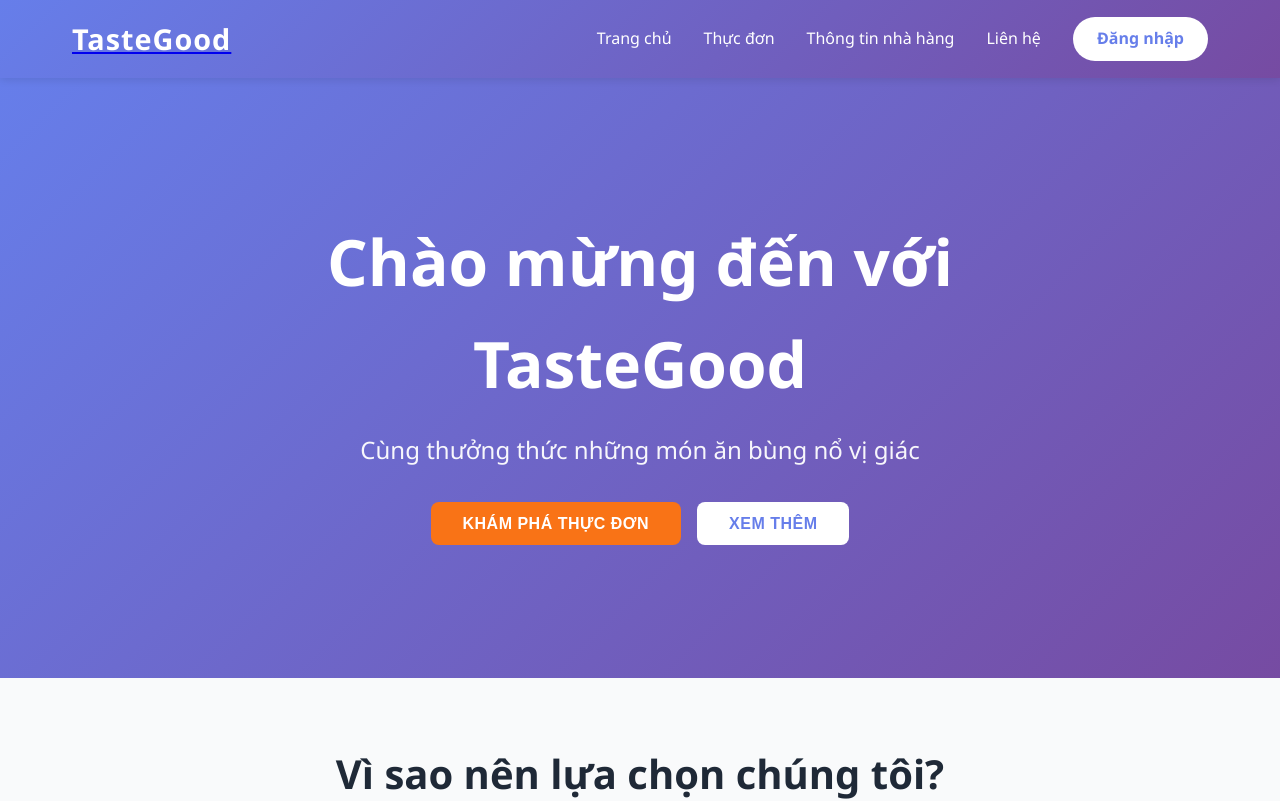
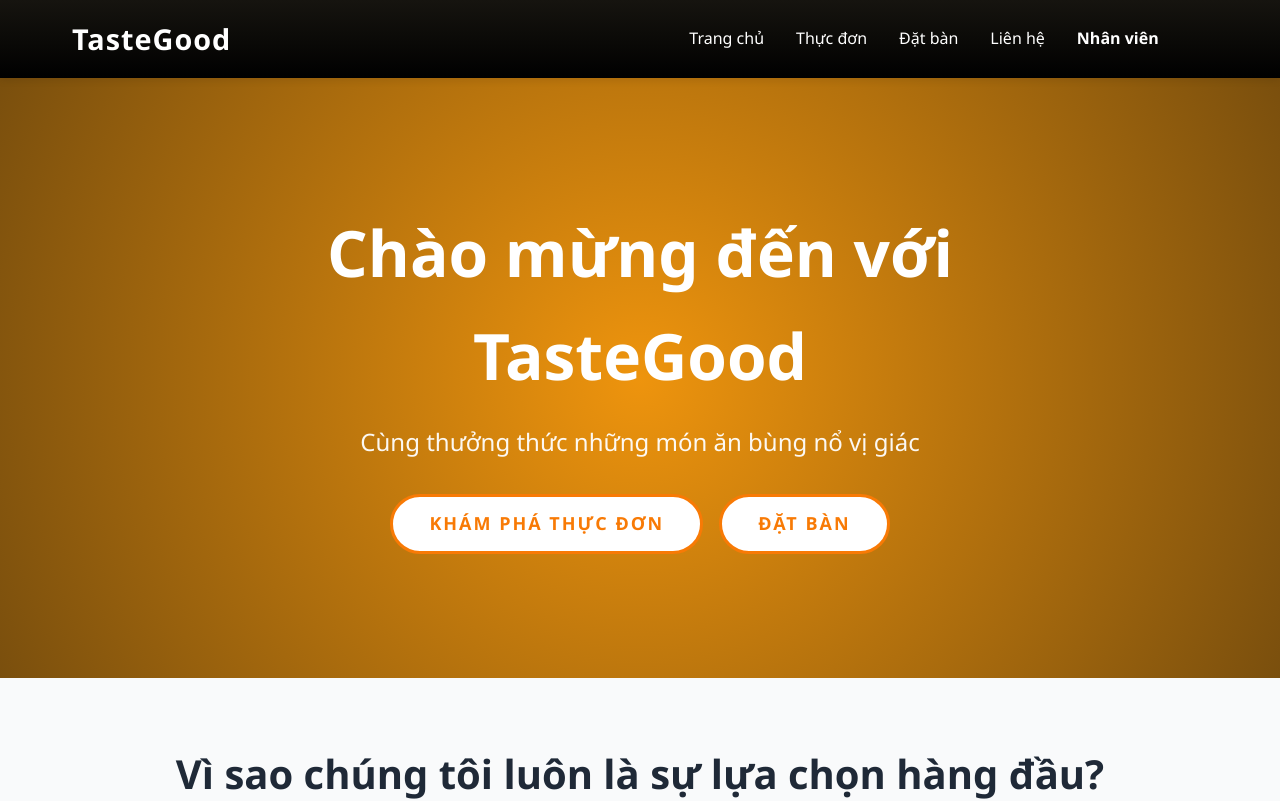
Before and after one commit to DeNhatPhongTran/RestaurantWeb, a React (Vite) app in the folder _frontend/: page / in a window 1280 px wide. Shown: the top 801 px of the page. Built offline with nearby package versions, Linux system fonts and the light colour scheme.

Commit message:
HomePage

```diff
--- a/_frontend/src/App.jsx
+++ b/_frontend/src/App.jsx
@@ -4,8 +4,8 @@ import { ApiProvider, useApi } from './context/ApiContext';
 import Layout from './components/Layouts/Layout';
 import Home from './pages/Home/Home';
 import Menu from './pages/Menu';
+import Login from './pages/Login';
 import './styles/index.css';
-import {LoginForm} from './components/login-form';
 
 // Protected route wrapper
 function ProtectedRoute({ children }) {
@@ -21,7 +21,7 @@ function AppContent() {
           <Route path="/" element={<Home />} />
           <Route path="/menu" element={<Menu />} />
           <Route path="*" element={<Navigate to="/" replace />} />
-          <Route path="/login" element={<LoginForm />}/>
+          <Route path="/login" element={<Login />}/>
         </Routes>
       </Layout>
     </Router>
--- a/_frontend/src/components/Layouts/Footer.jsx
+++ b/_frontend/src/components/Layouts/Footer.jsx
@@ -1,6 +1,9 @@
 import React from 'react';
+import { Link, useNavigate } from 'react-router-dom';
 
 export default function Footer() {
+  const closeMenu = () => setMobileMenuOpen(false);
+
   return (
     <footer className="footer">
       <div className="footer__container">
@@ -12,9 +15,9 @@ export default function Footer() {
         <div className="footer__section">
           <h4>Liên kết nhanh</h4>
           <ul>
-            <li><a href="#home">Trang chủ</a></li>
-            <li><a href="#menu">Thực đơn</a></li>
-            <li><a href="#about">Thông tin nhà hàng</a></li>
+            <li><a href="/home">Trang chủ</a></li>
+            <li><a href="/menu">Thực đơn</a></li>
+            <li><a href="/reservation">Đặt bàn</a></li>
             <li><a href="#contact">Liên hệ</a></li>
           </ul>
         </div>
--- a/_frontend/src/components/Layouts/Header.jsx
+++ b/_frontend/src/components/Layouts/Header.jsx
@@ -34,7 +34,7 @@ export default function Header() {
         <nav className={`header__nav ${mobileMenuOpen ? 'active' : ''}`}>
           <Link to="/" className="nav__link" onClick={closeMenu}>Trang chủ</Link>
           <Link to="/menu" className="nav__link" onClick={closeMenu}>Thực đơn</Link>
-          <a href="#about" className="nav__link" onClick={closeMenu}>Thông tin nhà hàng</a>
+          <a href="/reservation" className="nav__link" onClick={closeMenu}>Đặt bàn</a>
           <a href="#contact" className="nav__link" onClick={closeMenu}>Liên hệ</a>
 
           {user ? (
@@ -61,7 +61,7 @@ export default function Header() {
             </div>
           ) : (
             <Link to="/login" className="nav__btn-login" onClick={closeMenu}>
-              Đăng nhập
+              Nhân viên
             </Link>
           )}
         </nav>
--- a/_frontend/src/pages/Home/Home.jsx
+++ b/_frontend/src/pages/Home/Home.jsx
@@ -12,11 +12,11 @@ export default function Home() {
     <>
       <Section1 />
       <Section2 />
-      <Section3 />
+      {/* <Section3 />
       <Section4 />
       <Section5 />
       <Section6 />
-      <Section7 />
+      <Section7 /> */}
     </>
   );
 }
--- a/_frontend/src/pages/Home/Section1.jsx
+++ b/_frontend/src/pages/Home/Section1.jsx
@@ -1,16 +1,20 @@
 import React from 'react';
 import '../../styles/HomeStyle.css';
+import { Link, useNavigate } from 'react-router-dom';
 
 export default function Section1() {
+  const closeMenu = () => setMobileMenuOpen(false);
+
   return (
     <section className="section section1">
       <div className="container">
         <div className="section1__content">
+          {/* <img src="https://static.vecteezy.com/system/resources/thumbnails/043/269/961/small_2x/open-flaming-charcoal-grill-with-various-food-items-cooking-on-it-showcasing-a-summer-grilling-barbecue-session-with-copy-space-photo.jpg" class="section1__image" alt="decor" /> */}
           <h1 className="section1__title">Chào mừng đến với TasteGood</h1>
           <p className="section1__subtitle">Cùng thưởng thức những món ăn bùng nổ vị giác</p>
           <div className="section1__buttons">
-            <button className="btn btn__primary">Khám phá thực đơn</button>
-            <button className="btn btn__secondary">Xem thêm</button>
+            <Link to="/menu" className="btn__secondary" onClick={closeMenu}>Khám phá thực đơn</Link>
+            <Link to="/reservation" className="btn__secondary" onClick={closeMenu}>Đặt bàn</Link>
           </div>
         </div>
       </div>
--- a/_frontend/src/pages/Home/Section2.jsx
+++ b/_frontend/src/pages/Home/Section2.jsx
@@ -26,7 +26,7 @@ export default function Section2() {
   return (
     <section className="section section2">
       <div className="container">
-        <h2 className="section__title">Vì sao nên lựa chọn chúng tôi?</h2>
+        <h2 className="section__title">Vì sao chúng tôi luôn là sự lựa chọn hàng đầu?</h2>
         <div className="cards__grid">
           {features.map((feature, idx) => (
             <Cards key={idx} {...feature} />
--- /dev/null
+++ b/_frontend/src/pages/Login.jsx
@@ -0,0 +1,10 @@
+import {LoginForm} from '../components/login-form';
+
+
+export default function LoginPage() {
+  return (
+    <div className="flex min-h-screen items-center justify-center bg-background">
+      <LoginForm className="w-full max-w-sm" />
+    </div>
+  )
+}
--- a/_frontend/src/styles/HeaderStyle.css
+++ b/_frontend/src/styles/HeaderStyle.css
@@ -1,6 +1,6 @@
 /* Header Styles */
 .header {
-  background: linear-gradient(135deg, #667eea 0%, #764ba2 100%);
+  background: linear-gradient(0deg, #000000 0%, #16140f 100%);
   padding: 1rem 0;
   position: sticky;
   top: 0;
@@ -19,6 +19,7 @@
 
 .header__logo {
   flex: 1;
+  text-decoration: none;
 }
 
 .logo__text {
@@ -27,6 +28,7 @@
   font-weight: bold;
   margin: 0;
   letter-spacing: 1px;
+  text-decoration: none;
 }
 
 .header__nav {
@@ -48,24 +50,29 @@
 
 .nav__link:hover {
   opacity: 0.8;
+  transform: scale(1.05);
+  color: red;
 }
 
 .nav__btn-login {
-  background: white;
-  color: #667eea;
-  border: none;
-  padding: 0.6rem 1.5rem;
-  border-radius: 25px;
+  color: #ffffff;
   cursor: pointer;
   font-weight: 600;
-  transition: transform 0.3s ease;
   text-decoration: none;
   display: inline-block;
   white-space: nowrap;
+
+  font-size: 16x;
+  text-align: center;
+  font-weight: 800px;
+  position: relative;
+  z-index: 1;
 }
+
 
 .nav__btn-login:hover {
   transform: scale(1.05);
+  color: red;
 }
 
 /* User Menu */
--- a/_frontend/src/styles/HomeStyle.css
+++ b/_frontend/src/styles/HomeStyle.css
@@ -1,8 +1,8 @@
 /* Home Page Styles */
 
 :root {
-  --primary-color: #667eea;
-  --secondary-color: #764ba2;
+  --primary-color: #ee940d;
+  --secondary-color: #7a4f0d;
   --accent-color: #f97316;
   --text-dark: #1f2937;
   --text-light: #6b7280;
@@ -33,28 +33,33 @@
   text-align: center;
   margin-bottom: 3rem;
   font-weight: bold;
+
+  animation: slideInUp 0.8s ease;
 }
 
 /* Section 1 - Hero */
 .section1 {
-  background: linear-gradient(135deg, var(--primary-color) 0%, var(--secondary-color) 100%);
+  background: radial-gradient(circle, var(--primary-color) 0%, var(--secondary-color) 100%);
   color: white;
   min-height: 600px;
   display: flex;
   align-items: center;
   justify-content: center;
   text-align: center;
+  overflow: hidden;
 }
 
 .section1__content {
   max-width: 800px;
 }
 
+
 .section1__title {
   font-size: 4rem;
   margin-bottom: 1rem;
   font-weight: bold;
   animation: slideInDown 0.8s ease;
+  z-index: 1;
 }
 
 .section1__subtitle {
@@ -71,10 +76,23 @@
   flex-wrap: wrap;
 }
 
+.section1__image {
+  position: absolute;
+  top: 0;
+  left: 0;
+  max-width: 100%;
+  max-height: 100%;
+  object-fit: cover;
+  z-index: 0;
+  opacity: 1;
+  transform: translate(100% , 0%); /* căn giữa */
+
+}
+
 @keyframes slideInDown {
   from {
     opacity: 0;
-    transform: translateY(-30px);
+    transform: translateY(var(--slide-distance, -30px));
   }
   to {
     opacity: 1;
@@ -85,7 +103,7 @@
 @keyframes slideInUp {
   from {
     opacity: 0;
-    transform: translateY(30px);
+    transform: translateY(var(--slide-distance, 30px));
   }
   to {
     opacity: 1;
@@ -117,13 +135,54 @@
 }
 
 .btn__secondary {
+  font-size: 18px;
+  letter-spacing: 2px;
+  text-transform: uppercase;
+  display: inline-block;
+  text-align: center;
+  font-weight: bold;
+  padding: 0.7em 2em;
+  border: 3px solid #f87a05;
+  border-radius: 40px;
+  position: relative;
+  box-shadow: 0 2px 10px rgba(0,0,0,0.16), 0 3px 6px rgba (0,0,0,0.1);
+  color: #f87a05;
+  text-decoration: none;
+  transition: all 0.3s ease;
+  z-index: 1;
   background: white;
-  color: var(--primary-color);
+
+  animation: slideInUp 0.8s ease;
+
 }
 
-.btn__secondary:hover {
-  background: var(--bg-light);
+.btn__secondary::before {
+  transition: all 0.5s ease;
+  position: absolute;
+  top: 0;
+  left: 50%;
+  right: 50%;
+  bottom: 0;
+  opacity: 0;
+  border-radius: 40px;
+  content: '';
+  background-color: #f87a05;
+  z-index: -1;
+}
+
+.btn__secondary:hover, .btn__secondary:focus {
+  color: white;
   transform: translateY(-3px);
+}
+
+.btn__secondary:hover::before, .btn__secondary:focus::before {
+  left: 0;
+  right: 0;
+  opacity: 1;
+  transition: all 0.5s ease;
+}
+btn__secondary:active{
+  transform: scale(0.9)
 }
 
 /* Cards Grid */
@@ -132,6 +191,7 @@
   grid-template-columns: repeat(auto-fit, minmax(300px, 1fr));
   gap: 2rem;
   margin-bottom: 2rem;
+  animation: slideInUp 0.8s ease;
 }
 
 .card {
@@ -397,6 +457,7 @@
   color: var(--accent-color);
   margin-bottom: 1rem;
   font-weight: 600;
+
 }
 
 .footer__section p {
```
